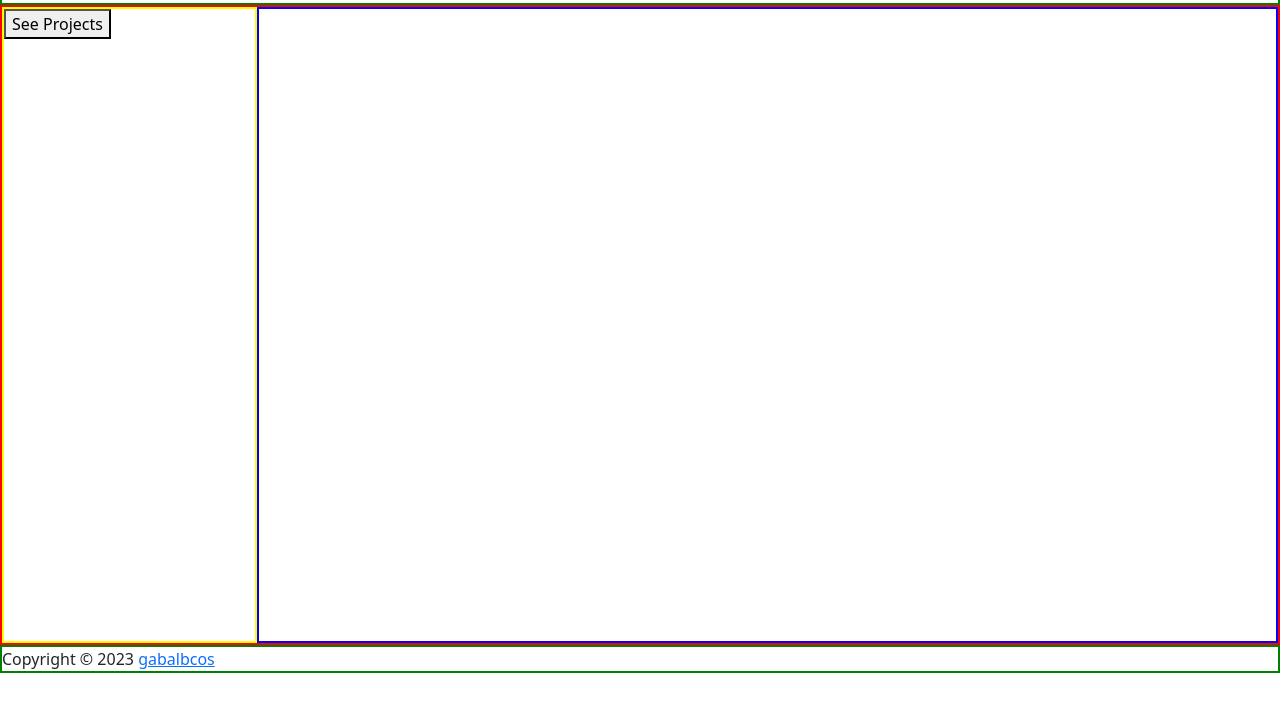
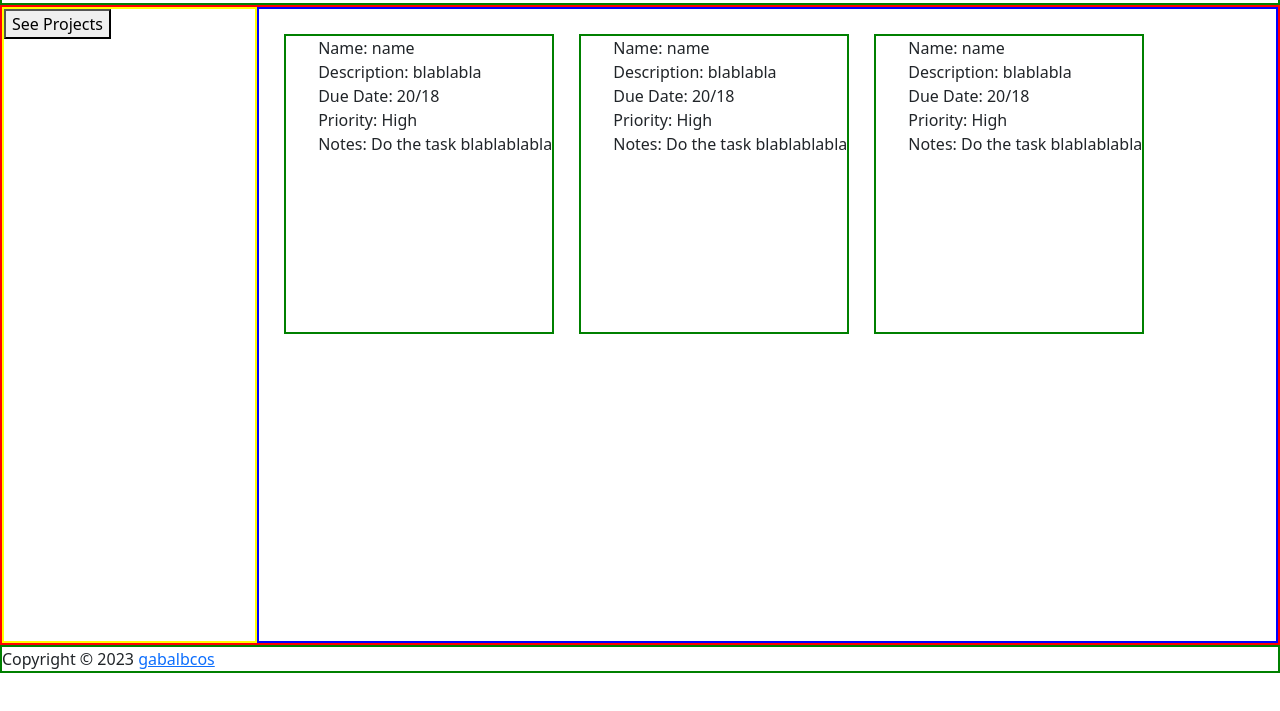
Before and after one commit to gabalbcos/to-do-list, a plain HTML site: page src/index.html in a window 1280 px wide. Shown: the part 55-766 px from the top of the page. Drawn offline with nearby package versions, Linux system fonts and the light colour scheme.

Commit message:
add first test with task design

```diff
--- a/src/index.html
+++ b/src/index.html
@@ -15,7 +15,7 @@
     </header>
     <main>
         <div class="sidebar">
-            <button class='drop-menu'>See Projects</button>
+            <button class="drop-menu">See Projects</button>
             <ul class="list-menu hidden">
                 <li>Project 1</li>
                 <li>Project 2</li>
@@ -24,7 +24,35 @@
                 <li>Project 5</li>
             </ul>
         </div>
-        <div class="content"></div>
+        <div class="content">
+            <div class="task">
+                <ul>
+                    <li>Name: <span>name</span></li>
+                    <li>Description: <span>blablabla</span></li>
+                    <li>Due Date: <span>20/18</span></li>
+                    <li>Priority: <span>High</span></li>
+                    <li>Notes: <span>Do the task blablablabla</span></li>
+                </ul>
+                </div>
+                <div class="task">
+                    <ul>
+                        <li>Name: <span>name</span></li>
+                        <li>Description: <span>blablabla</span></li>
+                        <li>Due Date: <span>20/18</span></li>
+                        <li>Priority: <span>High</span></li>
+                        <li>Notes: <span>Do the task blablablabla</span></li>
+                    </ul>
+                </div>
+                     <div class="task">
+                <ul>
+                    <li>Name: <span>name</span></li>
+                    <li>Description: <span>blablabla</span></li>
+                    <li>Due Date: <span>20/18</span></li>
+                    <li>Priority: <span>High</span></li>
+                    <li>Notes: <span>Do the task blablablabla</span></li>
+                </ul>
+            </div>
+        </div>
     </main>
     <footer>Copyright © 2023 <a href="github.com/gabalbcos">gabalbcos</a></footer>
 </body>
--- a/src/styles.css
+++ b/src/styles.css
@@ -21,6 +21,14 @@ main {
 .content {
     width: 80%;
     border: 2px solid blue;
+    display: flex;
+    gap: 25px;
+    padding: 25px;
+}
+
+.task {
+    border: 2px solid green;
+    height: 300px;
 }
 
 .sidebar {
--- a/src/task.js
+++ b/src/task.js
@@ -1,4 +1,4 @@
-export function createTask(name, description, dueDate, priority, notes) {
+function createTask(name, description, dueDate, priority, notes) {
     let taskName = name;
     let taskDescription = description;
     let taskDueDate = dueDate;
```
